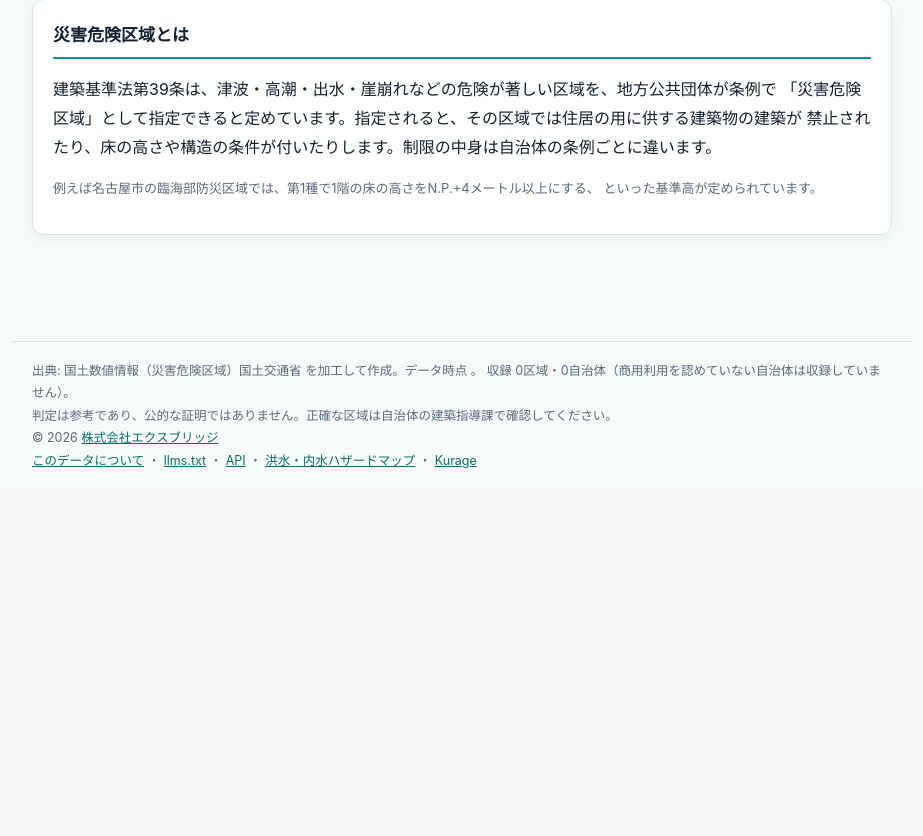
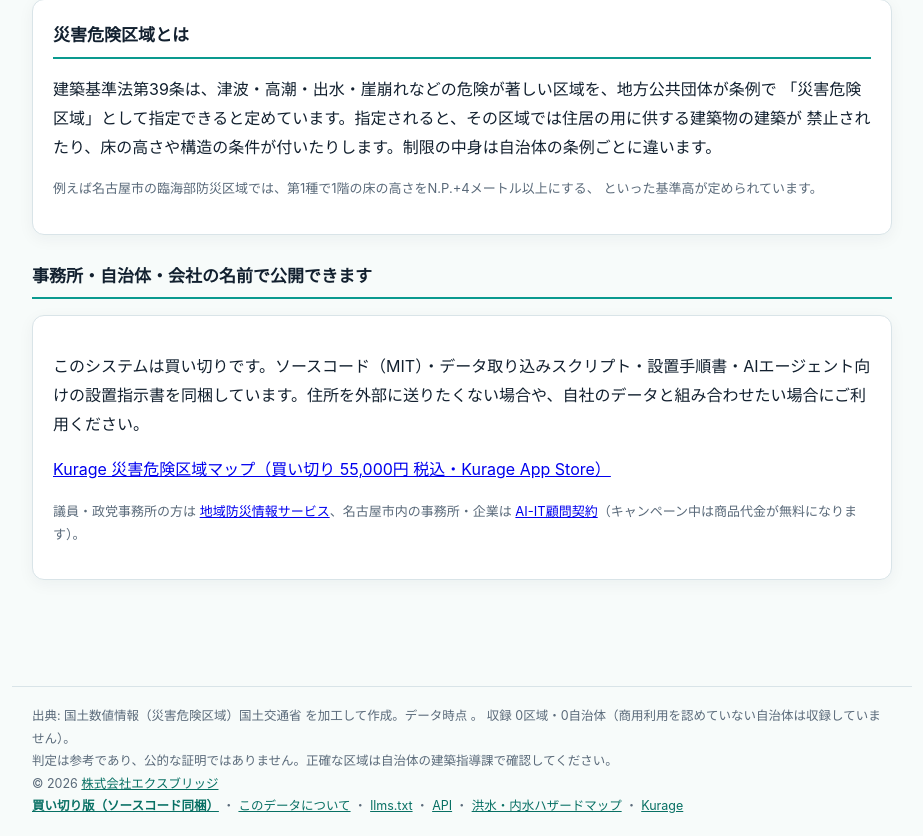
Before and after one commit to katsushi2441/kriskarea, a FastAPI app: page / in a window 1280 px wide. Shown: the part 355-1191 px from the top of the page, without its empty margins (178-1101 px from the left). Before the commit the page ends 823 px from the top, so only its background shows below. Run offline with FastAPI, Linux system fonts and the light colour scheme; parts of the project's set-up code (start-up, migrations or seed data) failed here and were passed over.

Commit message:
デモサイトから買い切り版（kappstore）への導線を全ページに張る
出品済みなのにデモから商品ページへリンクしていない製品があり、
トップ・地図ページ・llms.txt で導線がばらついていたのを揃えた。

- トップ / 地図ページ / llms.txt のいずれからも商品ページへ行けるようにした
- llms.txt に「## 買い切り版」節を追加（AI検索から商品へ届くように）
- テンプレート方式の製品はフッター（base.html）に入れたので全ページから届く

Co-Authored-By: Claude Opus 5 (1M context) <noreply@anthropic.com>

```diff
--- a/app/main.py
+++ b/app/main.py
@@ -38,6 +38,8 @@ app.mount("/static", StaticFiles(directory=os.path.join(ROOT, "app", "static")),
 INDEX = Index()
 
 LINKS = {
+    # 買い切り版の商品ページ。デモから商品へ必ず導線を張る（全製品そろえる）
+    "kappstore": "https://kappstore.exbridge.jp/app.php?id=23c57241bd8df841&ref=kriskarea",
     "kflood": "https://kurage.exbridge.jp/kflood.php/",
     "khazard": "https://kurage.exbridge.jp/khazard.php/",
     "ktsunami": "https://kurage.exbridge.jp/ktsunami.php/",
@@ -283,6 +285,11 @@ def llms():
 - {INDEX.attribution}
 - 商用利用を認めていない自治体のデータは収録していない（そのため「未収録」と「区域外」を区別して返す）
 
+
+## 買い切り版
+- 商品ページ: https://kappstore.exbridge.jp/app.php?id=23c57241bd8df841
+- 税込55,000円。ソースコード（MIT）・データ取り込みスクリプト・設置手順書を同梱。自社サーバーで動かせる。
+
 ## 使い方
 - 住所で調べる: {PUBLIC_BASE}/?q=<住所>
 - 地図で見る: {PUBLIC_BASE}/map/
--- a/app/templates/base.html
+++ b/app/templates/base.html
@@ -51,5 +51,5 @@ footer a{color:var(--teal-deep)}
 収録 {{ "{:,}".format(count) }}区域・{{ city_count }}自治体（商用利用を認めていない自治体は収録していません）。<br>
 判定は参考であり、公的な証明ではありません。正確な区域は自治体の建築指導課で確認してください。<br>
 &copy; {{ year }} <a href="https://exbridge.jp/" target="_blank" rel="noopener">株式会社エクスブリッジ</a><br>
-<a href="{{ root }}about">このデータについて</a> ・ <a href="{{ root }}llms.txt">llms.txt</a> ・ <a href="{{ root }}api/check?q=名古屋市港区港明1-12-20">API</a> ・ <a href="{{ links.kflood }}" target="_blank" rel="noopener">洪水・内水ハザードマップ</a> ・ <a href="https://kurage.exbridge.jp/" target="_blank" rel="noopener">Kurage</a>
+<a href="{{ links.kappstore }}" target="_blank" rel="noopener"><b>買い切り版（ソースコード同梱）</b></a> ・ <a href="{{ root }}about">このデータについて</a> ・ <a href="{{ root }}llms.txt">llms.txt</a> ・ <a href="{{ root }}api/check?q=名古屋市港区港明1-12-20">API</a> ・ <a href="{{ links.kflood }}" target="_blank" rel="noopener">洪水・内水ハザードマップ</a> ・ <a href="https://kurage.exbridge.jp/" target="_blank" rel="noopener">Kurage</a>
 </footer></body></html>
--- a/app/templates/index.html
+++ b/app/templates/index.html
@@ -72,4 +72,11 @@
 <p class="muted">例えば名古屋市の臨海部防災区域では、第1種で1階の床の高さをN.P.+4メートル以上にする、
 といった基準高が定められています。</p>
 </div>
+
+<h2>事務所・自治体・会社の名前で公開できます</h2>
+<div class="card">
+<p>このシステムは買い切りです。ソースコード（MIT）・データ取り込みスクリプト・設置手順書・AIエージェント向けの設置指示書を同梱しています。住所を外部に送りたくない場合や、自社のデータと組み合わせたい場合にご利用ください。</p>
+<p><a href="{{ links.kappstore }}" target="_blank" rel="noopener">Kurage 災害危険区域マップ（買い切り 55,000円 税込・Kurage App Store）</a></p>
+<p class="muted">議員・政党事務所の方は <a href="/bousai-giin.html">地域防災情報サービス</a>、名古屋市内の事務所・企業は <a href="https://exbridge.jp/ai-it-komon.html?ref=kriskarea" target="_blank" rel="noopener">AI-IT顧問契約</a>（キャンペーン中は商品代金が無料になります）。</p>
+</div>
 {% endblock %}
```
